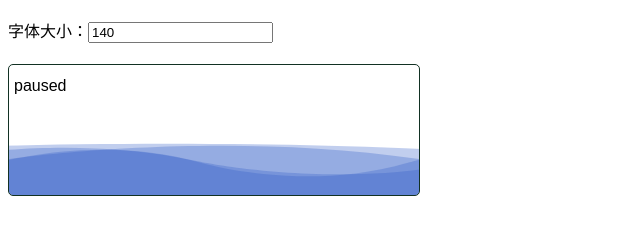
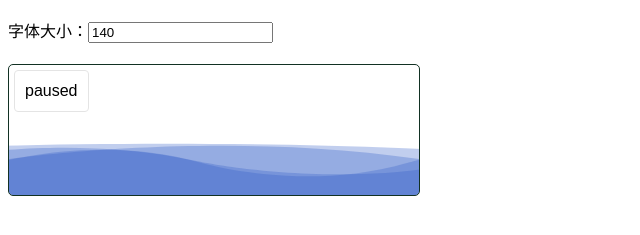
Before and after one commit to Jecen/venus-ui, a website built with webpack: page demo/demo.html in a window 1280 px wide. Shown: the part 217-452 px from the top of the page, 0-640 px from the left. Built offline with nearby package versions, Linux system fonts and the light colour scheme.

Commit message:
update demo

```diff
--- a/demo/demo.html
+++ b/demo/demo.html
@@ -35,6 +35,17 @@
       background-color: #123321;
       color: #fff;
     }
+    #test{
+      display: inline-block;
+      border-radius: 4px;
+      cursor: pointer;
+      border: 1px solid #e4e4e4;
+      padding: 4px 10px;
+      user-select: none;
+    }
+    #test:active{
+      background-color: #f6f7f8;
+    }
 
   </style>
   <script type="module" src="../dist/venus-ui.js"></script>
@@ -53,7 +64,7 @@
     </div>
   </div>
   <div class="wrapper">
-    <div style="z-index: 1;" id="test">paused</div>
+    <div id="test">paused</div>
     <venus-waves class="waves" num="4" color="rgba(51,95,200, 0.3)" svgHeight="60" animation="animation"></venus-waves>
   </div>
   <script>
@@ -62,6 +73,7 @@
       const waves = document.querySelector('.waves')
       test.addEventListener('click', () => {
         waves.setAttribute('animation', waves.getAttribute('animation') === 'animation' ? "none" : "animation")
+        test.innerText = waves.getAttribute('animation') === 'animation' ? "paused" : "play"
       })
       const lcd = document.getElementById('lcd')
       const lcdValue = document.getElementById('lcdValue')
```
